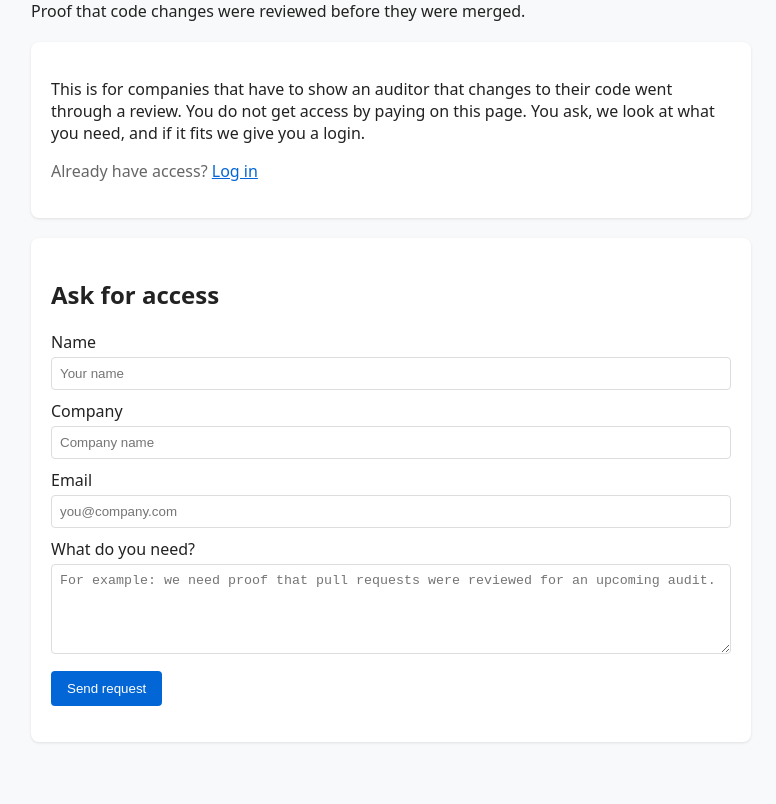
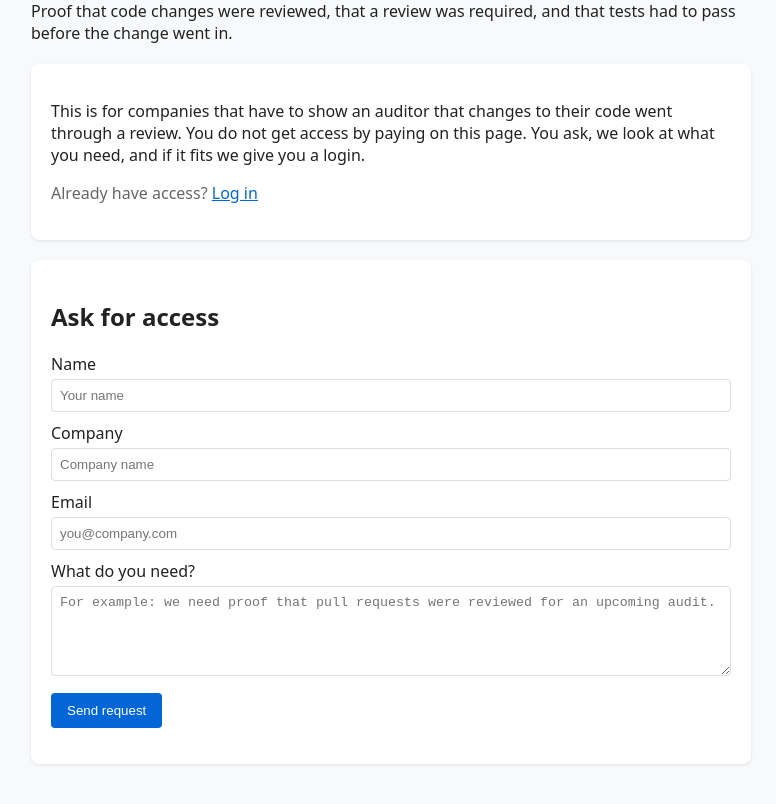
Before and after one commit to faugstadleo-ctrl/github-evidence, a website: page public/landing.html in a window 1280 px wide. Shown: the part 99-903 px from the top of the page, without its empty margins (249-1025 px from the left). Before the commit the page ends 881 px from the top, so only its background shows below. Drawn offline with Linux system fonts and the light colour scheme.

Commit message:
Broaden the front page to the checks the tool now does

```diff
--- a/public/landing.html
+++ b/public/landing.html
@@ -20,7 +20,7 @@
 </head>
 <body>
   <h1>GitHub Evidence</h1>
-  <p>Proof that code changes were reviewed before they were merged.</p>
+  <p>Proof that code changes were reviewed, that a review was required, and that tests had to pass before the change went in.</p>
 
   <div class="card">
     <p>This is for companies that have to show an auditor that changes to their code went through a review. You do not get access by paying on this page. You ask, we look at what you need, and if it fits we give you a login.</p>
```
